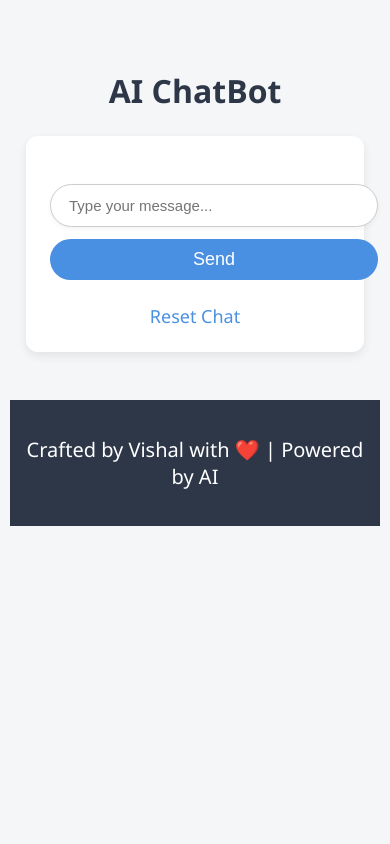
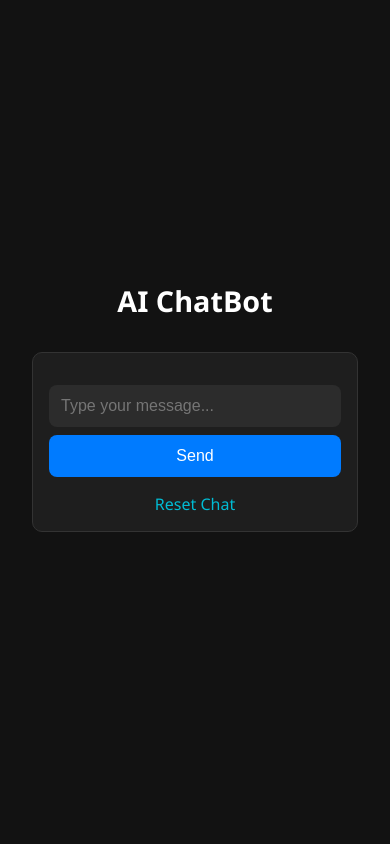
Before and after one commit to vishaldeshmukh2k6/AI-ChatBot, a Flask app: page / in a window 390 px wide. Run offline with Flask 3, Linux system fonts and the light colour scheme.

Commit message:
add templates

```diff
--- a/static/style.css
+++ b/static/style.css
@@ -1,245 +1,156 @@
-body {
-    font-family: 'Segoe UI', Tahoma, Geneva, Verdana, sans-serif;
-    background-color: #f4f6f8;
+/* Base Reset */
+* {
     margin: 0;
     padding: 0;
-    color: #333;
+    box-sizing: border-box;
 }
 
-header, footer {
-    background-color: #2d3748;
-    color: white;
-    padding: 1rem 2rem;
+/* Body styling */
+body {
+    display: flex;
+    justify-content: center;
+    align-items: center;
+    min-height: 100vh;
+    background-color: #121212;
+    color: #fff;
+    font-family: 'Segoe UI', Tahoma, Geneva, Verdana, sans-serif;
+    padding: 1rem;
+}
+
+/* Main container */
+main {
+    width: 100%;
+    max-width: 1100px;
+    margin: 0 auto;
+    padding: 2rem 1rem;
     text-align: center;
 }
 
-main {
-    padding: 2rem 1rem;
-    max-width: 900px;
-    margin: auto;
+/* Header */
+h1, .chat-title {
+    text-align: center;
+    margin-bottom: 2rem;
+    font-size: 2.5rem;
+    color: #ffffff;
 }
 
-h1, h2 {
-    color: #2d3748;
-    margin-bottom: 1rem;
-    text-align: center;
+/* Chat container */
+.chat-container {
+    background-color: #1e1e1e;
+    border: 1px solid #333;
+    border-radius: 10px;
+    padding: 1.5rem;
+    max-height: 80vh;  /* Increased height */
+    overflow-y: auto;
+    margin-bottom: 2rem;
 }
 
-form {
-    display: flex;
-    gap: 10px;
-    justify-content: center;
-    margin-bottom: 1.5rem;
-    flex-wrap: wrap;
+/* Message bubbles */
+.user-message {
+    text-align: right;
+    margin-bottom: 1rem;
 }
-
-input[type="text"] {
-    width: 70%;
-    padding: 12px 15px;
-    border: 1px solid #ccc;
-    border-radius: 10px;
-    font-size: 16px;
-    box-shadow: 0 2px 6px rgba(0,0,0,0.05);
-}
-
-button {
-    padding: 12px 20px;
-    border: none;
-    background-color: #4a90e2;
-    color: white;
-    border-radius: 10px;
-    cursor: pointer;
-    transition: background-color 0.3s ease, transform 0.2s ease;
-}
-
-button:hover {
-    background-color: #357ab8;
-    transform: scale(1.02);
-}
-
-.chat-container, .github-result {
-    background-color: white;
-    border-radius: 12px;
-    padding: 1.5rem;
-    box-shadow: 0 0 12px rgba(0,0,0,0.06);
-    margin-bottom: 1.5rem;
-    transition: all 0.3s ease-in-out;
-}
-
-.github-result p {
-    margin: 6px 0;
-    font-size: 15px;
-}
-
-.github-result img {
-    max-width: 120px;
-    border-radius: 50%;
-    margin-bottom: 10px;
-}
-
-.chat-title {
-    text-align: center;
-    margin-bottom: 1.5rem;
-    font-size: 2rem;
-    color: #2d3748;
-}
-
-.chat-box {
-    background: #fff;
-    padding: 1.5rem;
-    border-radius: 12px;
-    box-shadow: 0 4px 10px rgba(0,0,0,0.08);
-}
-
-.chat-history {
-    max-height: 400px;
-    overflow-y: auto;
-    margin-bottom: 1.5rem;
-    padding-right: 10px;
-}
-
-.chat-message {
-    padding: 12px 18px;
+.user-message p {
+    display: inline-block;
+    background-color: #007bff;
+    color: #fff;
+    padding: 0.75rem 1rem;
     border-radius: 20px;
-    margin: 10px 0;
     max-width: 80%;
-    line-height: 1.5;
-    font-size: 15px;
-    position: relative;
-    animation: fadeIn 0.4s ease-in-out;
     word-wrap: break-word;
 }
 
-.user-msg {
-    background-color: #d1f5ff;
-    align-self: flex-end;
-    margin-left: auto;
+.bot-message {
+    text-align: left;
+    margin-bottom: 1rem;
+}
+.bot-message p {
+    display: inline-block;
+    background-color: #444;
+    color: #fff;
+    padding: 0.75rem 1rem;
+    border-radius: 20px;
+    max-width: 80%;
+    word-wrap: break-word;
 }
 
-.bot-msg {
-    background-color: #f1f1f1;
-    align-self: flex-start;
-    margin-right: auto;
+/* Chat form */
+.chat-form {
+    display: flex;
+    gap: 0.5rem;
+    margin-top: 1rem;
+    justify-content: center;
+    align-items: center;
+    flex-wrap: wrap;
+}
+.chat-form input[type="text"] {
+    flex: 1;
+    min-width: 250px;
+    padding: 0.75rem;
+    border: none;
+    border-radius: 8px;
+    background-color: #2c2c2c;
+    color: #fff;
+    font-size: 1rem;
+}
+.chat-form button {
+    padding: 0.75rem 1.5rem;
+    background-color: #007bff;
+    border: none;
+    border-radius: 8px;
+    color: #fff;
+    font-size: 1rem;
+    cursor: pointer;
+    transition: background-color 0.3s ease;
+}
+.chat-form button:hover {
+    background-color: #0056b3;
 }
 
-.chat-form {
-    display: flex;
-    gap: 10px;
-    justify-content: center;
-    flex-wrap: wrap;
+/* Reset link */
+.reset-link {
+    display: inline-block;
+    margin-top: 1rem;
+    color: #00bcd4;
+    text-decoration: none;
+    transition: color 0.3s;
+}
+.reset-link:hover {
+    color: #ff4081;
 }
 
-.chat-form input[type="text"] {
-    flex: 1;
-    padding: 12px 18px;
-    border: 1px solid #ccc;
-    border-radius: 25px;
-    font-size: 15px;
-    outline: none;
-    box-shadow: 0 2px 5px rgba(0,0,0,0.05);
-}
-
-.chat-form button {
-    padding: 10px 20px;
-    background-color: #4a90e2;
-    color: white;
-    border: none;
-    border-radius: 25px;
-    cursor: pointer;
-    transition: background-color 0.3s ease, transform 0.2s ease;
-}
-
-.chat-form button:hover {
-    background-color: #357ab8;
-    transform: scale(1.03);
-}
-
-.reset-link {
-    display: block;
+/* Footer */
+footer.glass {
     text-align: center;
     margin-top: 2rem;
-    color: #4a90e2;
-    text-decoration: none;
-    font-size: 14px;
-}
-
-.reset-link:hover {
-    text-decoration: underline;
-}
-
-@keyframes fadeIn {
-    from { opacity: 0; transform: translateY(10px); }
-    to { opacity: 1; transform: translateY(0); }
+    padding: 1rem;
+    background: rgba(255, 255, 255, 0.05);
+    border-top: 1px solid #333;
+    border-radius: 10px;
+    font-size: 0.9rem;
 }
 
 /* Responsive Design */
-@media screen and (max-width: 600px) {
-    body {
-        font-size: 18px;
-        padding: 10px;
-    }
-
-    header, footer {
-        font-size: 20px;
+@media screen and (max-width: 768px) {
+    main {
         padding: 1rem;
-        text-align: center;
-    }
-
-    h1, h2 {
-        font-size: 26px;
-        text-align: center;
-    }
-
-    .chat-box {
-        padding: 1.5rem;
-        margin-bottom: 1rem;
-    }
-
-    .chat-message {
-        font-size: 18px;
-        padding: 14px 20px;
-        border-radius: 14px;
-        margin: 10px 0;
     }
 
     .chat-form {
-        display: flex;
         flex-direction: column;
-        gap: 12px;
-        margin-top: 1rem;
     }
 
-    input[type="text"] {
+    .chat-form input[type="text"],
+    .chat-form button {
         width: 100%;
-        font-size: 18px;
-        padding: 16px;
-        border-radius: 12px;
-        border: 2px solid #ccc;
     }
 
-    button {
-        font-size: 18px;
-        padding: 16px;
-        border-radius: 12px;
-        background-color: #007bff;
-        color: white;
-        border: none;
+    .chat-container {
+        padding: 1rem;
+        max-height: 70vh;
     }
 
-    .reset-link {
-        font-size: 18px;
-        margin-top: 1rem;
-        display: block;
-        text-align: center;
-    }
-
-    .github-result {
-        font-size: 18px;
-        padding: 1rem;
-    }
-
-    img {
-        max-width: 100%;
-        height: auto;
+    h1, .chat-title {
+        font-size: 1.8rem;
     }
 }
--- a/templates/base.html
+++ b/templates/base.html
@@ -3,16 +3,13 @@
 <head>
     <meta charset="UTF-8">
     <title>{% block title %}AI ChatBot{% endblock %}</title>
+    <meta name="viewport" content="width=device-width, initial-scale=1.0">
     <link rel="stylesheet" href="{{ url_for('static', filename='style.css') }}">
-    <link href="https://fonts.googleapis.com/css2?family=Poppins:wght@300;500;700&display=swap" rel="stylesheet">
+
 </head>
 <body>
     <main>
         {% block content %}{% endblock %}
     </main>
-
-    <footer class="glass">
-        <p> Crafted by Vishal with ❤️ | Powered by AI</p>
-    </footer>
 </body>
 </html>
--- a/templates/chatbot.html
+++ b/templates/chatbot.html
@@ -5,14 +5,14 @@
 {% block content %}
 <h2 class="chat-title">AI ChatBot</h2>
 
-<div class="chat-box">
+<div class="chat-container">
     <div class="chat-history" id="chatHistory">
         {% for message in chat %}
-        <div class="chat-message user-msg">
-            <span><strong>You:</strong> {{ message.user }}</span>
+        <div class="user-message">
+            <p><strong>You:</strong> {{ message.user }}</p>
         </div>
-        <div class="chat-message bot-msg">
-            <span><strong>Bot:</strong> {{ message.bot }}</span>
+        <div class="bot-message">
+            <p><strong>Bot:</strong> {{ message.bot }}</p>
         </div>
         {% endfor %}
     </div>
```
